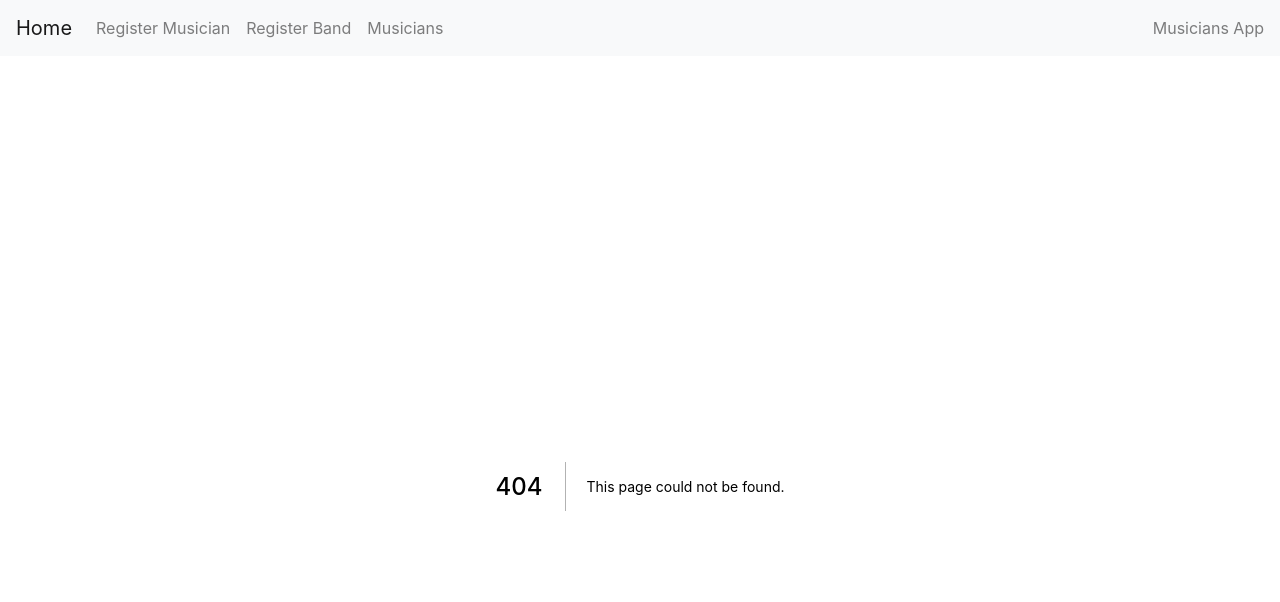
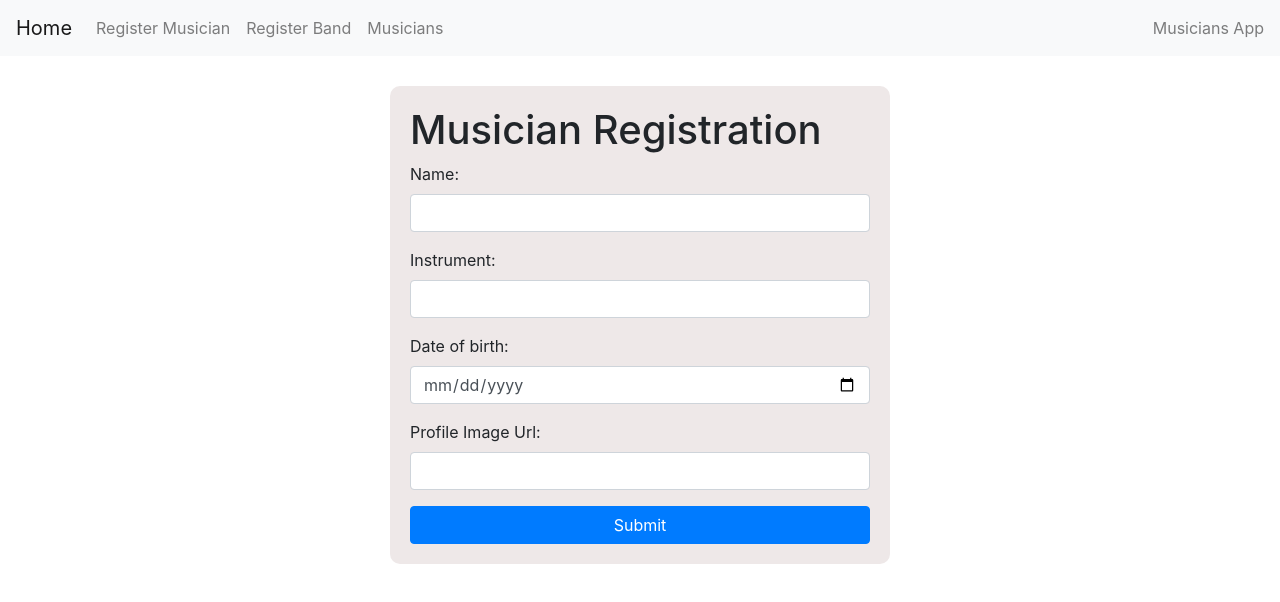
Before and after one commit to DoviMaj/musicians-app-frontend, a Next.js app: page /musician_form in a window 1280 px wide. Before the commit this address had no page. Shown: the top 602 px of the page. Built offline with nearby package versions, Linux system fonts and the light colour scheme.

Commit message:
Get one musician and add musicain-band relationship

```diff
--- a/pages/musician-form.js
+++ b/pages/musician_form.js
@@ -1,4 +1,4 @@
-import React, { useEffect, useState } from "react";
+import React from "react";
 import {
   Container,
   Button,
@@ -18,13 +18,31 @@ const musician_form = () => {
     formState: { errors },
   } = useForm();
 
-  const onSubmit = (data) => {
+  const onSubmit = async (data) => {
     console.log(data);
+    try {
+      const req = await fetch(
+        `http://${process.env.NEXT_PUBLIC_BACKEND}/api/musician`,
+        {
+          method: "POST",
+          body: JSON.stringify(data),
+          headers: {
+            Accept: "application/json",
+            "Content-Type": "application/json",
+          },
+        }
+      );
+      console.log(req);
+    } catch (err) {
+      console.log(err);
+    }
   };
+
   return (
     <Container>
       <Form className={styles.form}>
         <h1>Musician Registration</h1>
+
         <FormGroup>
           <Label htmlFor="name">Name:</Label>
           <Input
@@ -70,7 +88,6 @@ const musician_form = () => {
         <FormGroup>
           <Label htmlFor="image_url">Profile Image Url:</Label>
           <Input
-            required
             {...register("image_url", {
               required: true,
               pattern: {
```
